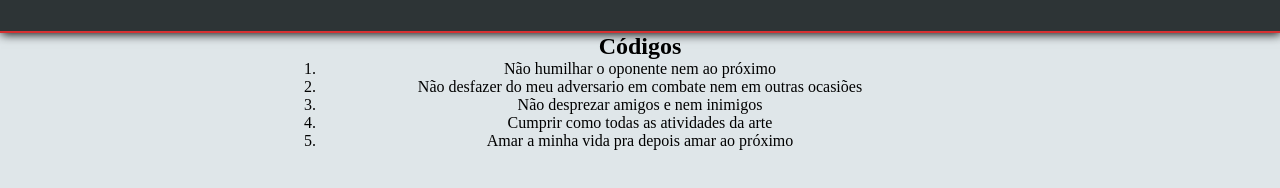
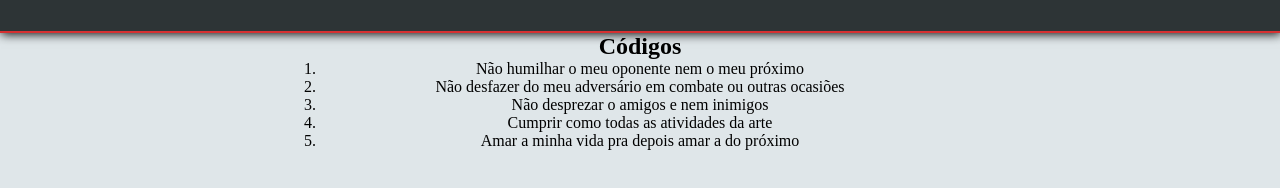
Before and after one commit to rodrigo-a-mota/KUNG-FU, a plain HTML site: page codigos.html in a window 1280 px wide. Shown: the part 76-264 px from the top of the page. Drawn offline with Linux system fonts and the light colour scheme.

Commit message:
fix updates

```diff
--- a/codigos.html
+++ b/codigos.html
@@ -33,11 +33,11 @@
             <section>
                <h1>Códigos</h1>
                <ol>
-                <li>Não humilhar o oponente nem ao próximo</li>
-                <li>Não desfazer do meu adversario em combate nem em outras ocasiões</li>
-                <li>Não desprezar amigos e nem inimigos</li>
+                <li>Não humilhar o meu oponente nem o meu próximo</li>
+                <li>Não desfazer do meu adversário em combate ou outras ocasiões</li>
+                <li>Não desprezar o amigos e nem inimigos</li>
                 <li>Cumprir como todas as atividades da arte</li>
-                <li>Amar a minha vida pra depois amar ao próximo</li>
+                <li>Amar a minha vida pra depois amar a do próximo</li>
                </ol>
             </section>
         </div>
```
Also changed, not shown: oracao-da-carteira.html (+1 -1 lines), oracao-do-mestre.html (+7 -1 lines), regras.html (+3 -2 lines).
